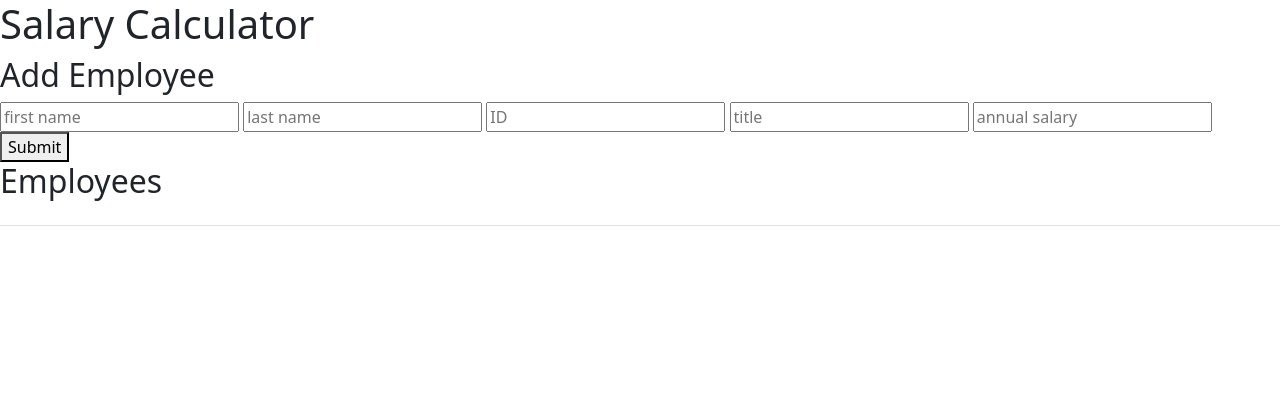
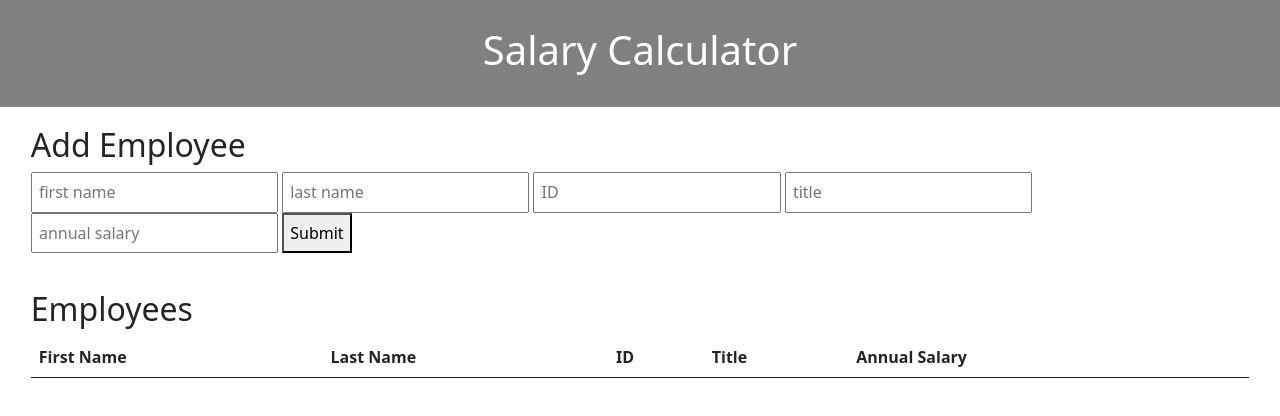
Before and after one commit to johnidso/jquery-salary-calculator, a plain HTML site: page index.html in a window 1280 px wide. Drawn offline with nearby package versions, Linux system fonts and the light colour scheme.

Commit message:
added some css, adjusting to address wireframe

```diff
--- a/index.html
+++ b/index.html
@@ -5,7 +5,7 @@
     <meta http-equiv="X-UA-Compatible" content="IE=edge">
     <meta name="viewport" content="width=device-width, initial-scale=1.0">
     <link href="https://cdn.jsdelivr.net/npm/bootstrap@5.0.1/dist/css/bootstrap.min.css" rel="stylesheet" integrity="sha384-+0n0xVW2eSR5OomGNYDnhzAbDsOXxcvSN1TPprVMTNDbiYZCxYbOOl7+AMvyTG2x" crossorigin="anonymous">
-    <link rel="stylesheet" href="style.css" >
+    <link rel="stylesheet" href="style.css">
     <script src="jquery.js" charset="utf-8"></script>
     <script src="script.js" charset="utf-8"></script>
     <title>Salary Calculator</title>
@@ -14,20 +14,32 @@
     <header>
         <h1>Salary Calculator</h1>
     </header>
+    <section class="container-fluid">
         <section id="employeeInputs">
             <h2>Add Employee</h2>
-        <input placeholder="first name" id="firstNameIn">
-        <input placeholder="last name" id="lastNameIn">
-        <input placeholder="ID" id="idIn">
-        <input placeholder="title" id="titleIn">
-        <input placeholder="annual salary" id="annualSalaryIn">
+            <input class="col" placeholder="first name" id="firstNameIn">
+            <input class="col" placeholder="last name" id="lastNameIn">
+            <input class="col" placeholder="ID" id="idIn">
+            <input class="col" placeholder="title" id="titleIn">
+            <input class="col" placeholder="annual salary" id="annualSalaryIn">
             <button id="submitButton">Submit</button>
+        </section>
         <section id="employeeDisplay">
             <h2>Employees</h2>
             <table class="table">
                 <thead>
-                <th></th>
+                    <th scope="col">First Name</th>
+                    <th scope="col">Last Name</th>
+                    <th scope="col">ID</th>
+                    <th scope="col">Title</th>
+                    <th scope="col">Annual Salary</th>
+                    <th scope="col"> </th>
                 </thead>
+                <tbody id="tableRows">
+                    <!--
+                        <tr></tr>
+                    -->
+                </tbody>
             </table>
         </section>
     </section>
--- a/style.css
+++ b/style.css
@@ -0,0 +1,23 @@
+header {
+    text-align: center;
+    background-color: grey;
+    color:white;
+    padding: 2%;
+}
+
+#employeeInputs {
+    padding: 1.5%;
+    justify-content: space-evenly;
+}
+
+#employeeDisplay {
+    padding: 1.5%;
+}
+
+.col {
+    padding:.5%;
+}
+
+button {
+    padding: .5%;
+}
```
Lines whose indentation alone changed are shown as unchanged.
